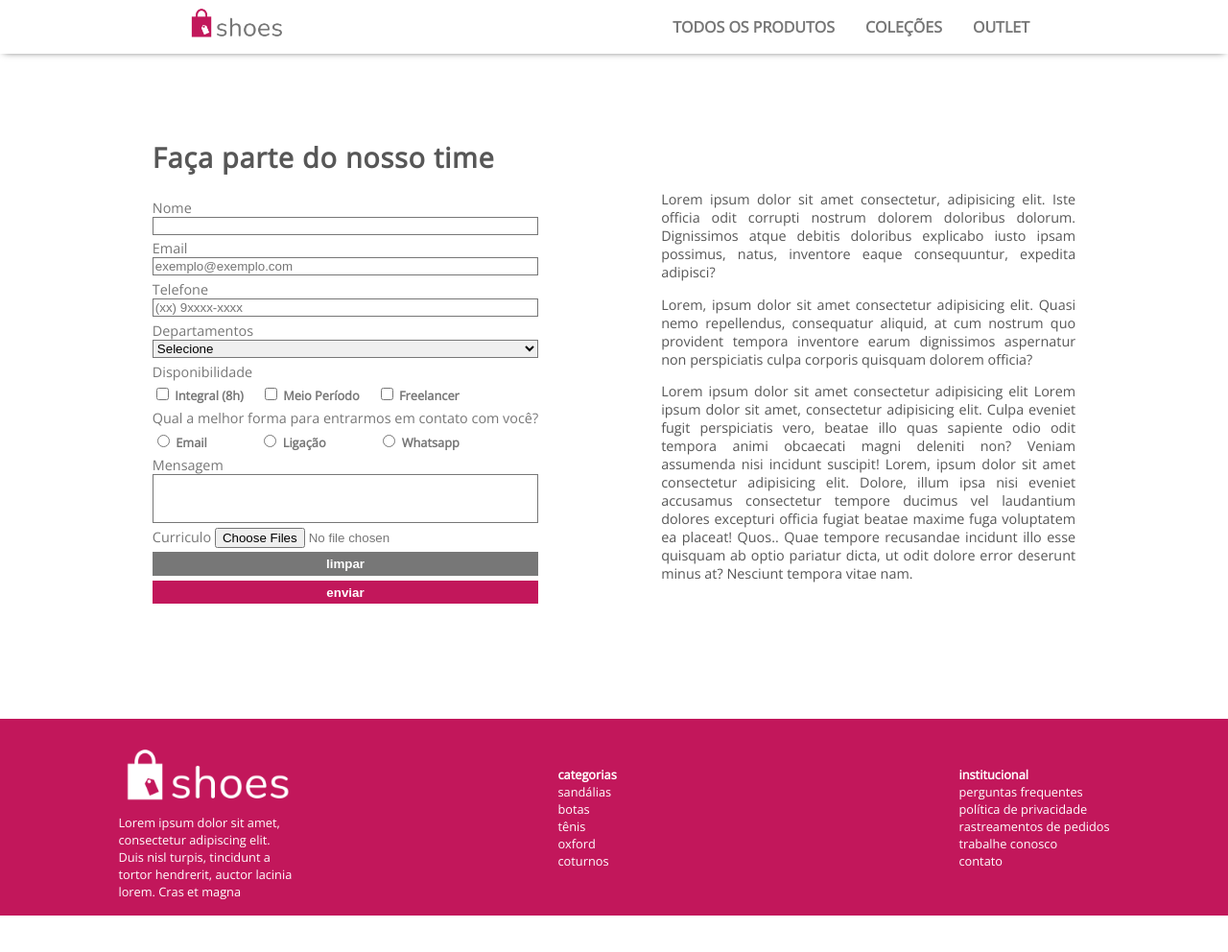
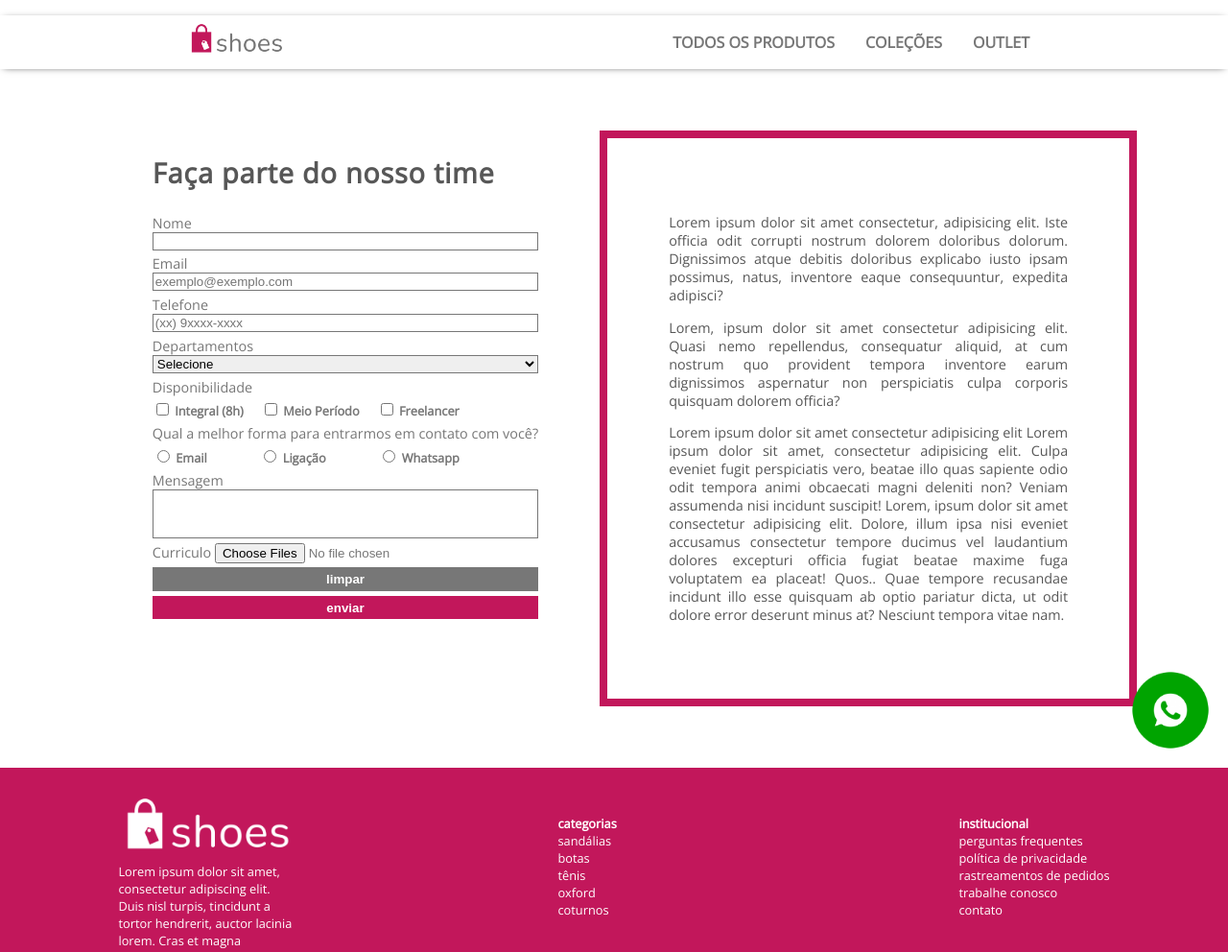
Before and after one commit to wise-man-distracted/shoes-form, a plain HTML site: page index.html in a window 1280 px wide. Shown: the whole page at 96% size. Before the commit the page ends 954 px from the top, so only its background shows below. Drawn offline with nearby package versions, Linux system fonts and the light colour scheme.

Commit message:
positions

```diff
--- a/css/style.css
+++ b/css/style.css
@@ -21,6 +21,11 @@ body > header {
   max-height: 100px;
   flex-shrink: 1;
   box-shadow: 0 1px 8px -4px black;
+  margin-top: 1rem;
+  position: sticky;
+  background-color: white;
+  top: 0;
+  z-index: 10;
 }
 
 body > header img {
@@ -120,6 +125,21 @@ main > aside {
   padding: 0 4rem 4rem 4rem;
 }
 
+main > aside img {
+  display: none;
+}
+
+main > a img {
+  display: block;
+  width: 5.5rem;
+  position: fixed;
+  left:rem;
+  right: 1rem;
+  top: rem;
+  bottom: 1rem;
+  z-index: 30;
+}
+
 body > footer {
   display: flex;
   align-items: center;
@@ -188,5 +208,11 @@ body > footer .column img {
     max-height: 43rem;
     margin-top: 4rem;
     margin-bottom: 4rem;
+    border: .5rem solid #c2175b;
+    position: relative;
+    right: 0rem;
+    left: 0rem;
+    bottom: 0rem;
+    top: 0rem;
   }
 }
--- a/index.html
+++ b/index.html
@@ -111,10 +111,14 @@
     </section>
 
     <aside>
+      <img src="/img/star.png" alt="">
       <p>Lorem ipsum dolor sit amet consectetur, adipisicing elit. Iste officia odit corrupti nostrum dolorem doloribus dolorum. Dignissimos atque debitis doloribus explicabo iusto ipsam possimus, natus, inventore eaque consequuntur, expedita adipisci?</p>
       <p>Lorem, ipsum dolor sit amet consectetur adipisicing elit. Quasi nemo repellendus, consequatur aliquid, at cum nostrum quo provident tempora inventore earum dignissimos aspernatur non perspiciatis culpa corporis quisquam dolorem officia?</p>
       <p>Lorem ipsum dolor sit amet consectetur adipisicing elit Lorem ipsum dolor sit amet, consectetur adipisicing elit. Culpa eveniet fugit perspiciatis vero, beatae illo quas sapiente odio odit tempora animi obcaecati magni deleniti non? Veniam assumenda nisi incidunt suscipit! Lorem, ipsum dolor sit amet consectetur adipisicing elit. Dolore, illum ipsa nisi eveniet accusamus consectetur tempore ducimus vel laudantium dolores excepturi officia fugiat beatae maxime fuga voluptatem ea placeat! Quos.. Quae tempore recusandae incidunt illo esse quisquam ab optio pariatur dicta, ut odit dolore error deserunt minus at? Nesciunt tempora vitae nam.</p>
     </aside>
+    <a href="#contact-us">
+      <img src="img/zap.png" alt="">
+    </a>
   </main>
 
   <footer>
```
